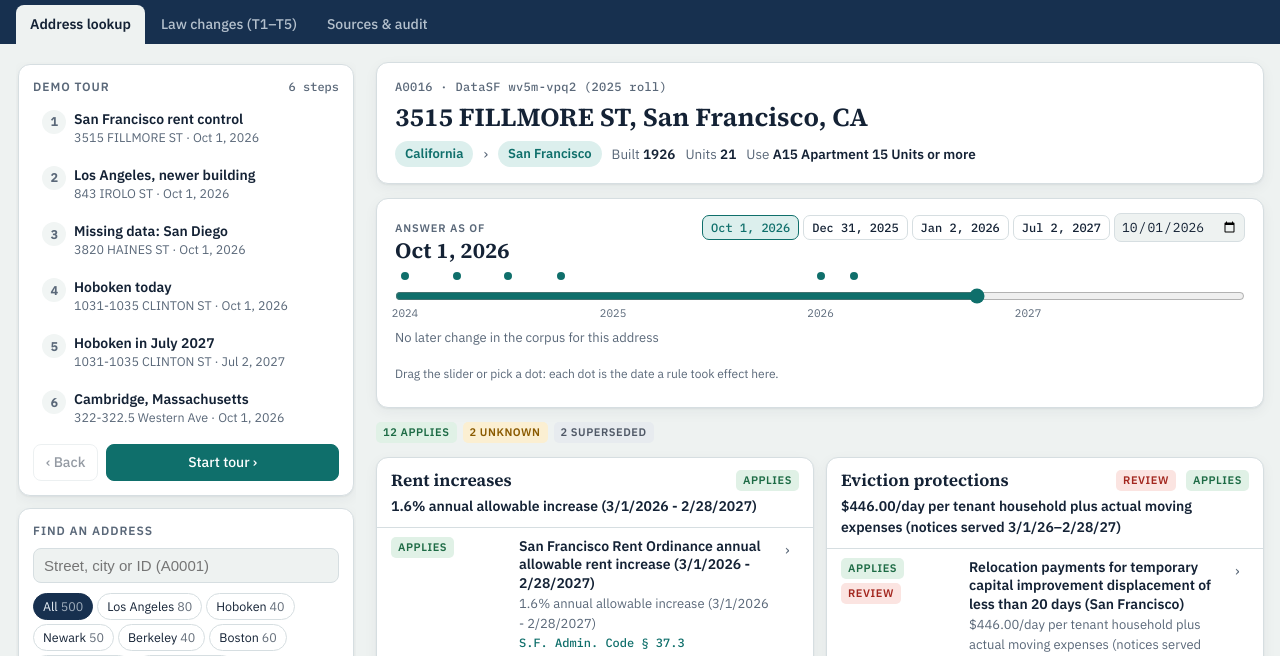
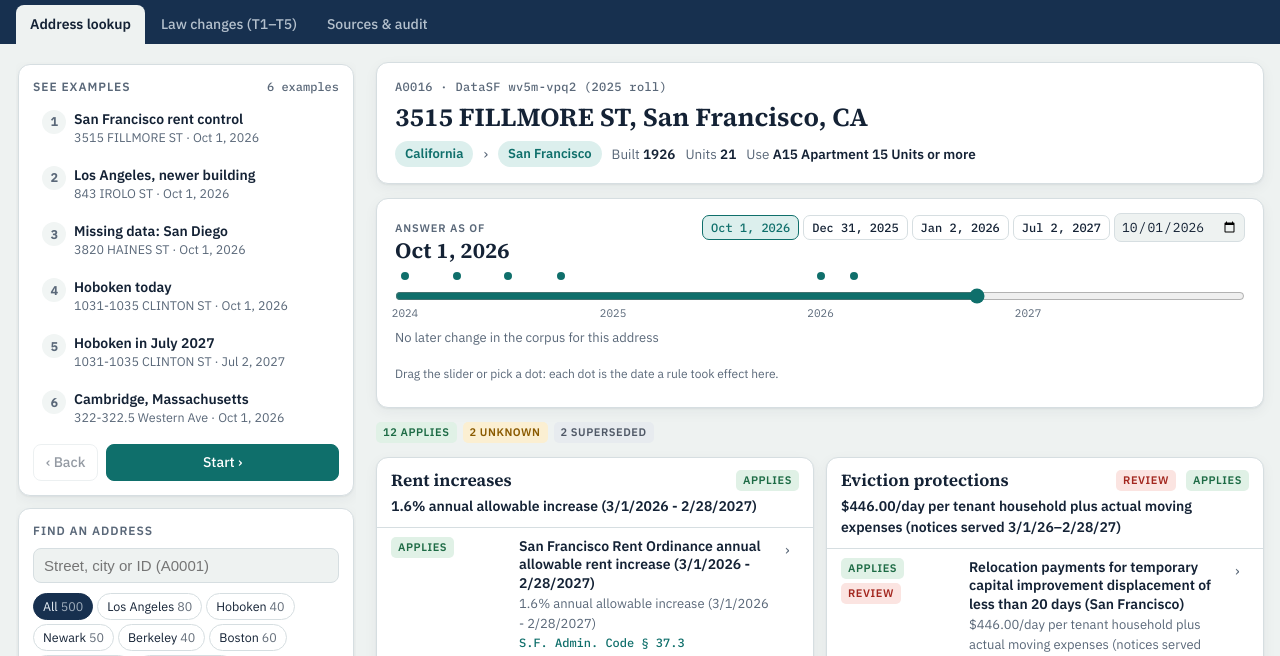
Before and after one commit to kcodweb/Tenant-Compass, a plain HTML site: page web/index.html in a window 1280 px wide. Shown: the part 94-750 px from the top of the page. Drawn offline with Linux system fonts and the light colour scheme.

Commit message:
Rename the demo tour to See examples

```diff
--- a/web/index.html
+++ b/web/index.html
@@ -257,9 +257,9 @@ footer { color: var(--muted); font-size: 12px; padding-block: 0 32px; max-width:
   <section id="view-lookup" class="app">
     <aside class="rail">
       <div class="card tour">
-        <div class="tour-h"><h2 id="tour-title">Demo tour</h2><span id="tour-count"></span></div>
+        <div class="tour-h"><h2 id="tour-title">See examples</h2><span id="tour-count"></span></div>
         <ol class="steps" id="steps"></ol>
-        <div class="tour-nav"><button type="button" class="btn" id="prev">‹ Back</button><button type="button" class="btn primary" id="next">Start tour ›</button></div>
+        <div class="tour-nav"><button type="button" class="btn" id="prev">‹ Back</button><button type="button" class="btn primary" id="next">Start ›</button></div>
       </div>
       <div class="card finder">
         <h2 id="finder-title">Find an address</h2>
@@ -296,8 +296,8 @@ const I18N = {
   en: { applies: "Applies", unknown: "Unknown", superseded: "Superseded", not_yet_effective: "Not yet effective", pending: "Pending bill",
     none: "No rule", failed: "Failed", cats: {},
     notice: "<strong>NOT LEGAL ADVICE.</strong> Summaries of public law generated by software for information only. Check the cited source or ask a lawyer before acting.",
-    tour: "Demo tour", finder: "Find an address", start: "Start tour ›", nextStep: "Next step ›", back: "‹ Back", done: "Done ✓", step: (i, n) => `Step ${i} of ${n}`,
-    tourIdle: n => `${n} steps`, search: "Street, city or ID (A0001)", all: "All", shown: (n, t) => `${n} of ${t} sample addresses`,
+    tour: "See examples", finder: "Find an address", start: "Start ›", nextStep: "Next example ›", back: "‹ Back", done: "Done ✓", step: (i, n) => `Example ${i} of ${n}`,
+    tourIdle: n => `${n} examples`, search: "Street, city or ID (A0001)", all: "All", shown: (n, t) => `${n} of ${t} sample addresses`,
     answerFor: "Answer as of", asOf: "As of", built: "Built", units: "Units", use: "Use", notRecorded: "not recorded", fromCode: "from use code",
     next: "Next change here", noNext: "No later change in the corpus for this address", dragHint: "Drag the slider or pick a dot: each dot is the date a rule took effect here.",
     headline: { applies: "", unknown: "Depends on facts the property record does not contain.", superseded: "The state rule yields to a local rule.",
@@ -312,8 +312,8 @@ const I18N = {
     cats: { rent_increase_limits: "Aumentos de alquiler", just_cause_eviction: "Protección contra desalojos", security_deposits: "Depósitos de garantía",
       application_screening_fees: "Cuotas de solicitud y evaluación", screening_restrictions: "Límites a la evaluación de inquilinos", algorithmic_rent_setting: "Fijación de alquileres por algoritmo" },
     notice: "<strong>NO ES ASESORÍA LEGAL.</strong> Resúmenes de leyes públicas generados por software, solo con fines informativos. Revise la fuente citada o consulte a un abogado antes de actuar.",
-    tour: "Recorrido de demostración", finder: "Buscar una dirección", start: "Comenzar ›", nextStep: "Siguiente ›", back: "‹ Atrás", done: "Listo ✓", step: (i, n) => `Paso ${i} de ${n}`,
-    tourIdle: n => `${n} pasos`, search: "Calle, ciudad o ID (A0001)", all: "Todas", shown: (n, t) => `${n} de ${t} direcciones de muestra`,
+    tour: "Ver ejemplos", finder: "Buscar una dirección", start: "Comenzar ›", nextStep: "Siguiente ejemplo ›", back: "‹ Atrás", done: "Listo ✓", step: (i, n) => `Ejemplo ${i} de ${n}`,
+    tourIdle: n => `${n} ejemplos`, search: "Calle, ciudad o ID (A0001)", all: "Todas", shown: (n, t) => `${n} de ${t} direcciones de muestra`,
     answerFor: "Respuesta a fecha de", asOf: "A fecha de", built: "Construido", units: "Unidades", use: "Uso", notRecorded: "sin dato", fromCode: "según el código de uso",
     next: "Próximo cambio aquí", noNext: "No hay cambios posteriores en el corpus para esta dirección", dragHint: "Mueva el control o elija un punto: cada punto es la fecha en que una regla entró en vigor aquí.",
     headline: { applies: "", unknown: "Depende de datos que el registro de la propiedad no tiene.", superseded: "La regla estatal cede ante una regla local.",
@@ -345,7 +345,7 @@ const DAY = 86400000;
 const ms = d => Date.parse(full(d) + "T00:00:00Z");
 const iso = t => new Date(t).toISOString().slice(0, 10);
 
-/* ---------- Demo tour ---------- */
+/* ---------- See examples (guided tour) ---------- */
 function buildTour(d) {
   const A = d.addresses, find = f => A.find(f);
   const sf = find(a => a.city === "San Francisco" && a.year_built && a.year_built < 1979 && (a.units ?? 0) >= 5);
```
